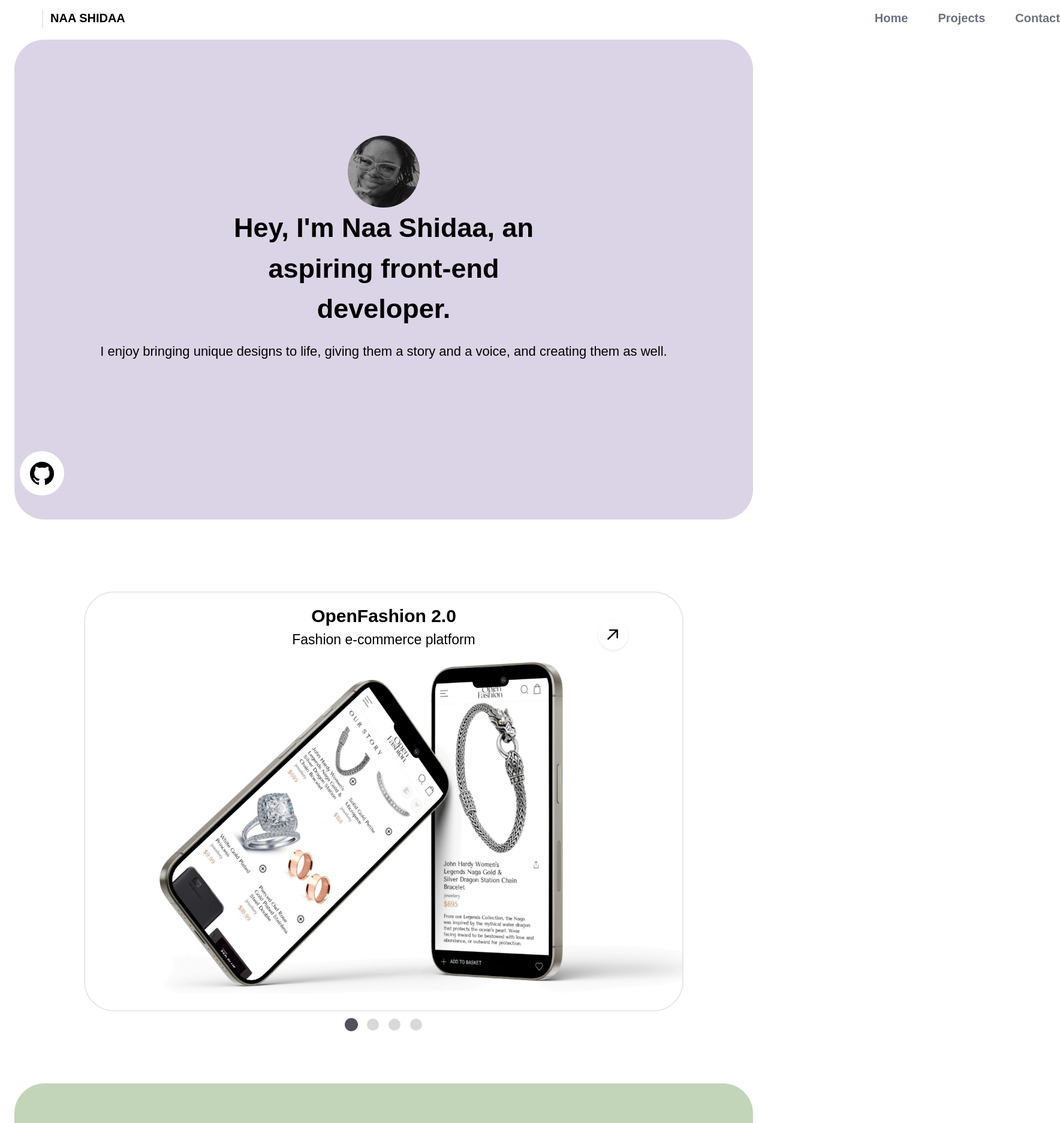
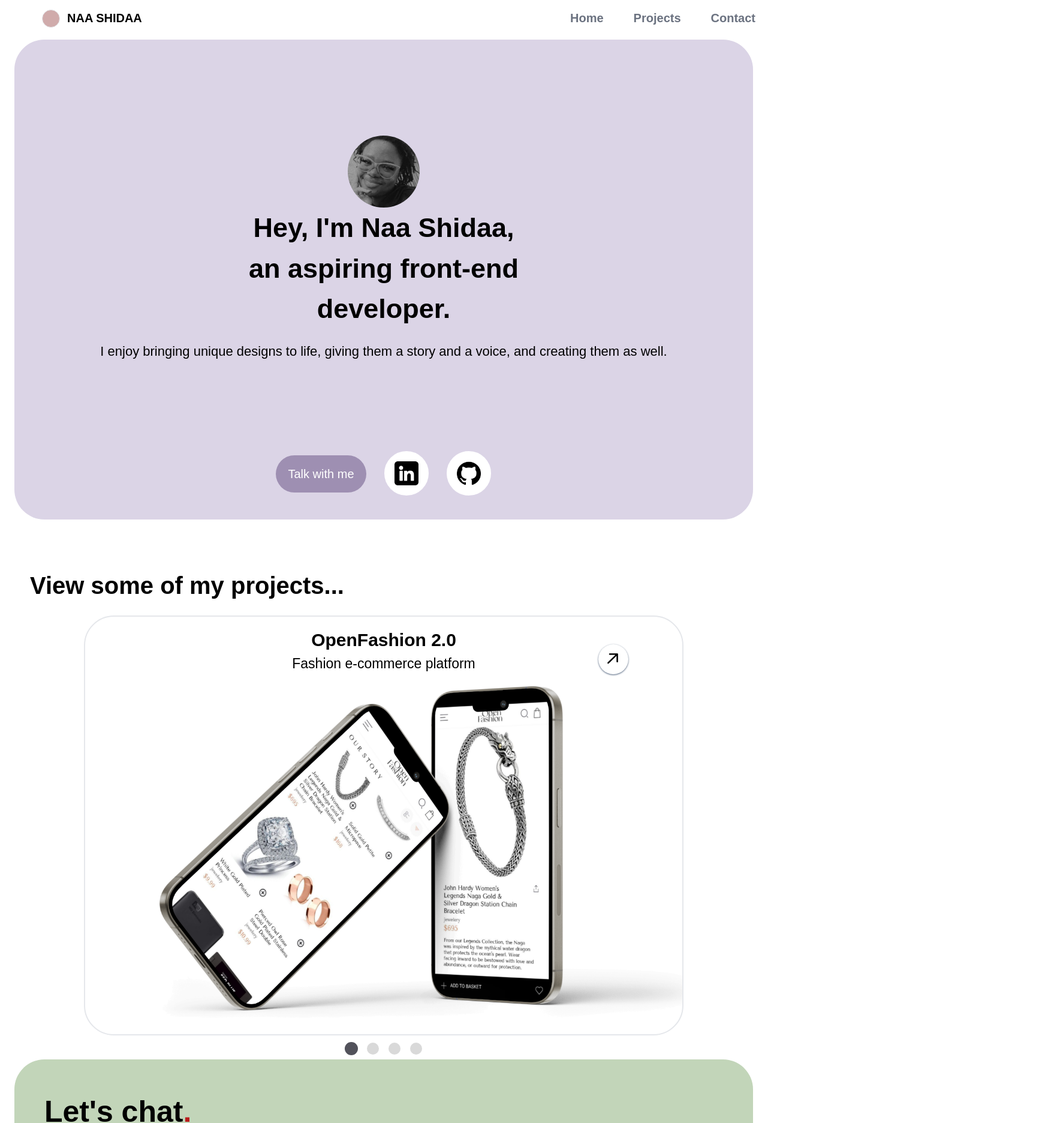
Before and after one commit to RainaaNs/My-Porfolio, a React (Create React App) app: page / in a window 1280 px wide. Shown: the top 1872 px of the page at 60% size, 1768 px wide, since content can reach past the window. Built offline with nearby package versions, Linux system fonts and the light colour scheme.

Commit message:
Changed the positions of a few features

```diff
--- a/src/components/Navbar.js
+++ b/src/components/Navbar.js
@@ -10,11 +10,14 @@ const Navbar = () => {
   return (
     <nav>
       <div className='font-body'>
-        <div className='flex flex-row my-4 ml-5'>
+        <div className='flex my-4 ml-5'>
+          <div className='flex'>
             <div className='bg-lightrosetaupe border w-[30px] h-[30px] rounded-full ml-[50px]'></div>
             <div className='font-bold text-xl ml-3 text-nowrap'>NAA SHIDAA</div>
+          </div>
 
-          <ul className='flex flex-row ml-[1200px] font-bold text-xl'>
+          <div className='flex flex-grow justify-end mr-[20px]'>
+            <ul className='flex font-bold text-xl'>
               <li className='ml-[50px]'>
                 <a
                   href="#home-section"
@@ -45,6 +48,7 @@ const Navbar = () => {
               </a>
               </li>
             </ul>
+          </div>
 
         </div>
       </div>
--- a/src/pages/Home.js
+++ b/src/pages/Home.js
@@ -24,15 +24,15 @@ const emailAddress = "rainaaaddo@gmail.com";
             <img className='w-[120px] h-[120px] mt-[120px] rounded-full object-cover' src={snapme} alt='my face' />
           </div>
           <div className='w-[600px]'>
-            <p className='font-bold font-lato text-[45px] text-center text-wrap'>Hey, I'm Naa Shidaa, an aspiring front-end developer.</p>
+            <p className='font-bold text-[45px] text-center text-wrap'>Hey, I'm Naa Shidaa,<br></br> an aspiring front-end developer.</p>
           </div>
           <div className='mt-[20px] text-[22px] mb-[100px] '>
             <p>I enjoy bringing unique designs to life, giving them a story and a voice, and creating them as well. </p>
           </div>
 
-          <div className='flex flex-row static pt-[50px] mr-[1400px] w-[370px] justify-evenly'>
+          <div className='flex flex-row static pt-[50px] w-[420px] justify-evenly'>
             <a href={`mailto:${emailAddress}`} className='mt-[7px]'>
-              <button className='px-[20px] py-[13px] h-[55px] text-[20px] rounded-[38px] bg-rosequartz text-white'>Talk with me</button>
+              <button className='px-[20px] py-[13px] h-[62px] text-[20px] rounded-[38px] bg-rosequartz text-white'>Talk with me</button>
             </a>
 
             <div className='border-white border-[17px] rounded-[200px] '>
@@ -48,8 +48,9 @@ const emailAddress = "rainaaaddo@gmail.com";
           </div>
         </div>
 
-        <section id="projects-section" className="h-screen">
-          <div className="w-[1000px] h-[700px] mx-auto border-2 mt-[120px] rounded-[50px]">
+        <section id="projects-section" className="mb-[20px] h-screen">
+        <p className='font-bold text-[40px] ml-[50px] mt-[80px]'>View some of my projects...</p>
+          <div className="w-[1000px] h-[700px] mx-auto border-2 mt-[20px] rounded-[50px]">
             <Carousel transitionTime={1000} showStatus={false} showIndicators={true} showArrows={true} infiniteLoop className='w-full h-full '>
               <div className='flex justify-center'>
                 <img className='object-cover border-2 w-full h-auto' src={iPhone15Pro} alt="Fashion e-commerce platform" />
@@ -57,7 +58,7 @@ const emailAddress = "rainaaaddo@gmail.com";
                   <p className='text-[30px] font-semibold pt-4'>OpenFashion 2.0</p>
                   <p className='text-[23px]'>Fashion e-commerce platform</p>
                   <a href="https://github.com/RainaaNs/rn-assignment7-11307343" target="_blank" rel="noopener noreferrer">
-                    <div className='bg-white shadow w-[50px] h-[50px] rounded-full absolute ml-[856px] mt-[-50px]'>
+                    <div className='bg-white w-[50px] shadow shadow-slate-500 h-[50px] rounded-full absolute ml-[856px] mt-[-50px]'>
                         <img className='w-[35px] h-[50px] p-2' src={upperrightarrow} alt='Link to project'/>
                     </div>
                   </a>
@@ -70,7 +71,7 @@ const emailAddress = "rainaaaddo@gmail.com";
                   <p className='text-[30px] font-semibold pt-[2px]'>Transactedd</p>
                   <p className='text-[23px] text-nowrap'>Transaction management app</p>
                   <a href="https://github.com/RainaaNs/rn-assignment5-11307343" target="_blank" rel="noopener noreferrer">
-                    <div className='bg-white shadow w-[50px] h-[50px] rounded-full absolute ml-[856px] mt-[-50px]'>
+                    <div className='bg-white shadow shadow-slate-500 w-[50px] h-[50px] rounded-full absolute ml-[856px] mt-[-50px]'>
                         <img className='w-[35px] h-[50px] p-2' src={upperrightarrow} alt='Link to project'/>
                     </div>
                   </a>
@@ -83,7 +84,7 @@ const emailAddress = "rainaaaddo@gmail.com";
                   <p className='text-[30px] font-semibold pt-[50px]'>Jobizz</p>
                   <p className='text-[23px]'>Job search app</p>
                   <a href="https://github.com/RainaaNs/rn-assignment4-11307343" target="_blank" rel="noopener noreferrer">
-                    <div className='bg-white shadow w-[50px] h-[50px] rounded-full absolute ml-[856px] mt-[-50px]'>
+                    <div className='bg-white shadow shadow-slate-500 w-[50px] h-[50px] rounded-full absolute ml-[856px] mt-[-80px]'>
                         <img className='w-[35px] h-[50px] p-2' src={upperrightarrow} alt='Link to project'/>
                     </div>
                   </a>
@@ -96,7 +97,7 @@ const emailAddress = "rainaaaddo@gmail.com";
                   <p className='text-[30px] font-semibold pt-[10px]'>AquaNet</p>
                   <p className='text-[23px]'>Fish e-commerce platform</p>
                   <a href="https://aquanet-frontend.onrender.com/#home" target="_blank" rel="noopener noreferrer">
-                    <div className='bg-white shadow w-[50px] h-[50px] rounded-full absolute ml-[856px] mt-[-50px]'>
+                    <div className='bg-white shadow shadow-slate-500 w-[50px] h-[50px] rounded-full absolute ml-[856px] mt-[-50px]'>
                         <img className='w-[35px] h-[50px] p-2' src={upperrightarrow} alt='Link to project'/>
                     </div>
                   </a>
@@ -108,12 +109,12 @@ const emailAddress = "rainaaaddo@gmail.com";
         </section>
 
         <section id="contact-section" >
-          <div className='h-[600px] bg-mintcream rounded-[50px] mx-6 mt-5 mb-[40px] flex flex-col'>
+          <div className='h-[550px] bg-mintcream rounded-[50px] mx-6 mt-5 mb-[40px] flex flex-col'>
             <div className='mt-[50px] ml-[50px]'>
               <p className='font-bold font-lato text-[50px]'>Let's chat<span className='text-red-700'>.</span></p>
               <p className='text-[25px] text-wrap'>Reach out through email or connect with me on social media - I'm just a message away.</p>
 
-              <div className='flex flex-row justify-evenly w-[570px] mt-[252px]'>
+              <div className='flex flex-row justify-evenly w-[470px] mt-[192px]'>
                 <div>
                   <EmailCopyButton/>
                 </div>
```
Lines whose indentation alone changed are shown as unchanged.
